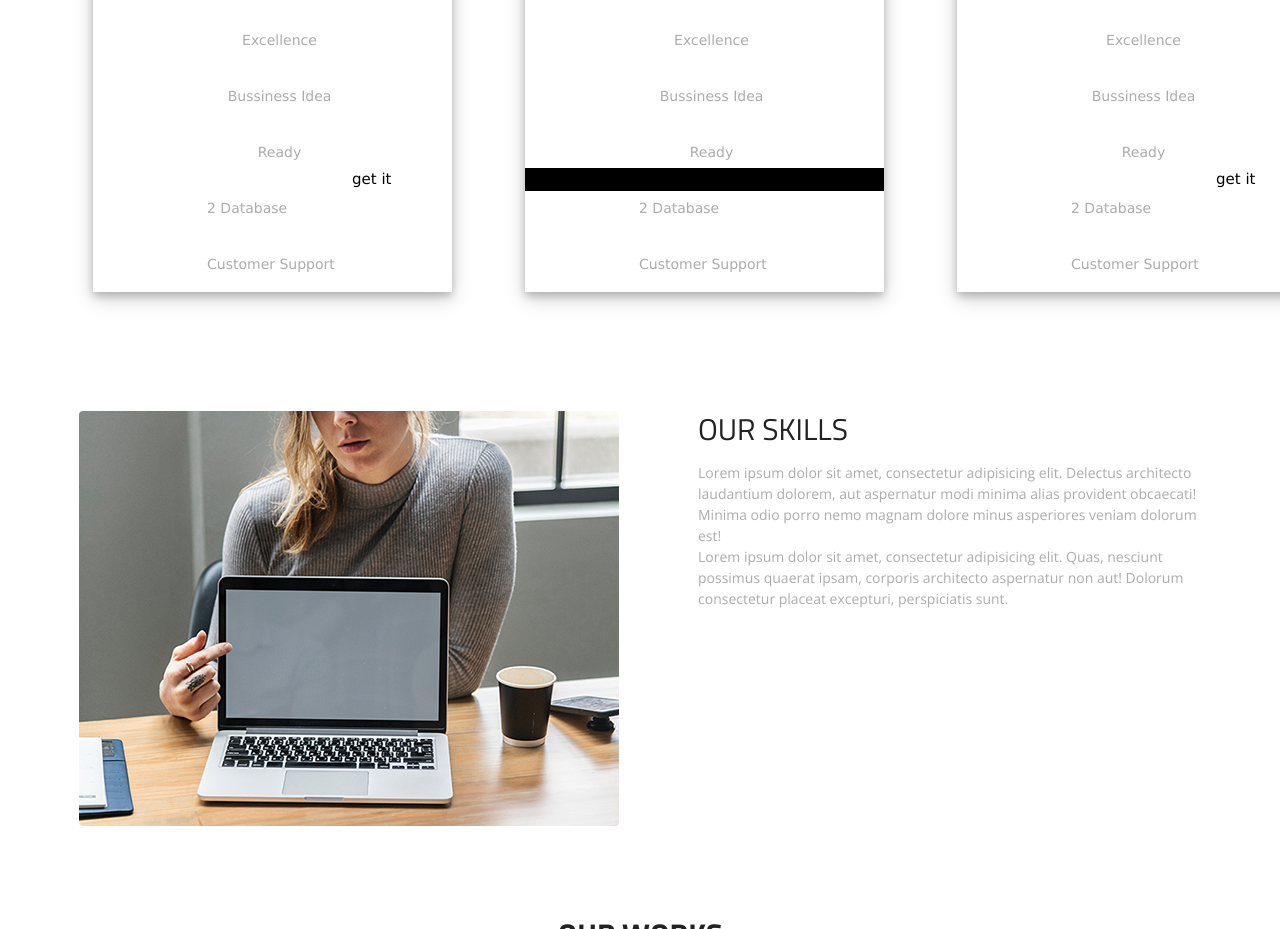
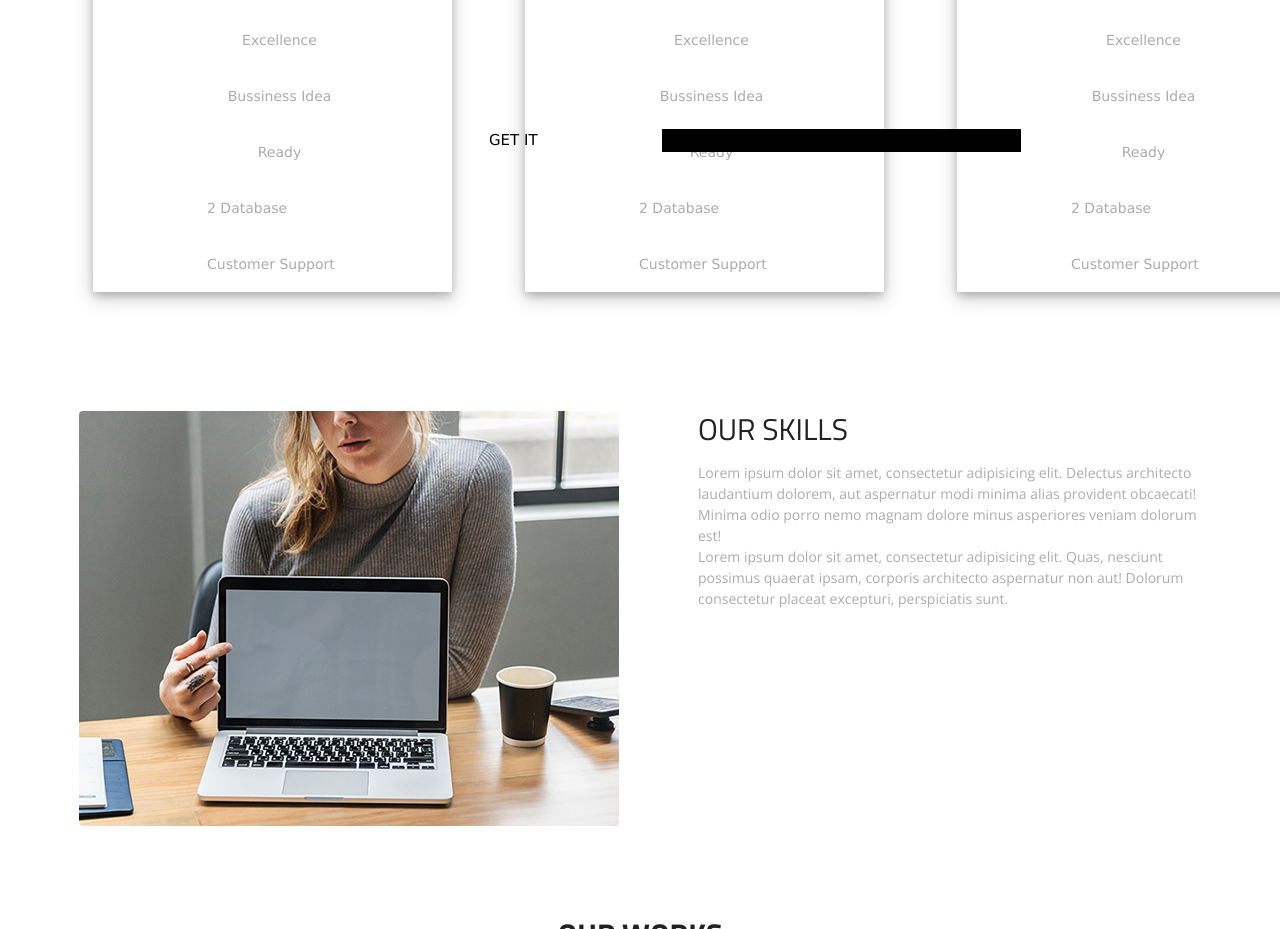
Before and after one commit to mohammedashkhan/UI, a plain HTML site: page ifelse-pro/index.html in a window 1280 px wide. Shown: the part 4080-5009 px from the top of the page. Drawn offline with nearby package versions, Linux system fonts and the light colour scheme.

Commit message:
Update style.css

```diff
--- a/ifelse-pro/style.css
+++ b/ifelse-pro/style.css
@@ -564,6 +564,12 @@ section.achievements{
      text-transform: uppercase;
      padding: 80px;
   }*/
+.button{
+  position: relative;
+    left: 137px;
+    bottom: 39px;
+    text-transform: uppercase;
+}
 
   .team .details .button1,.button2{
     background-color: #3d60f4;
```
